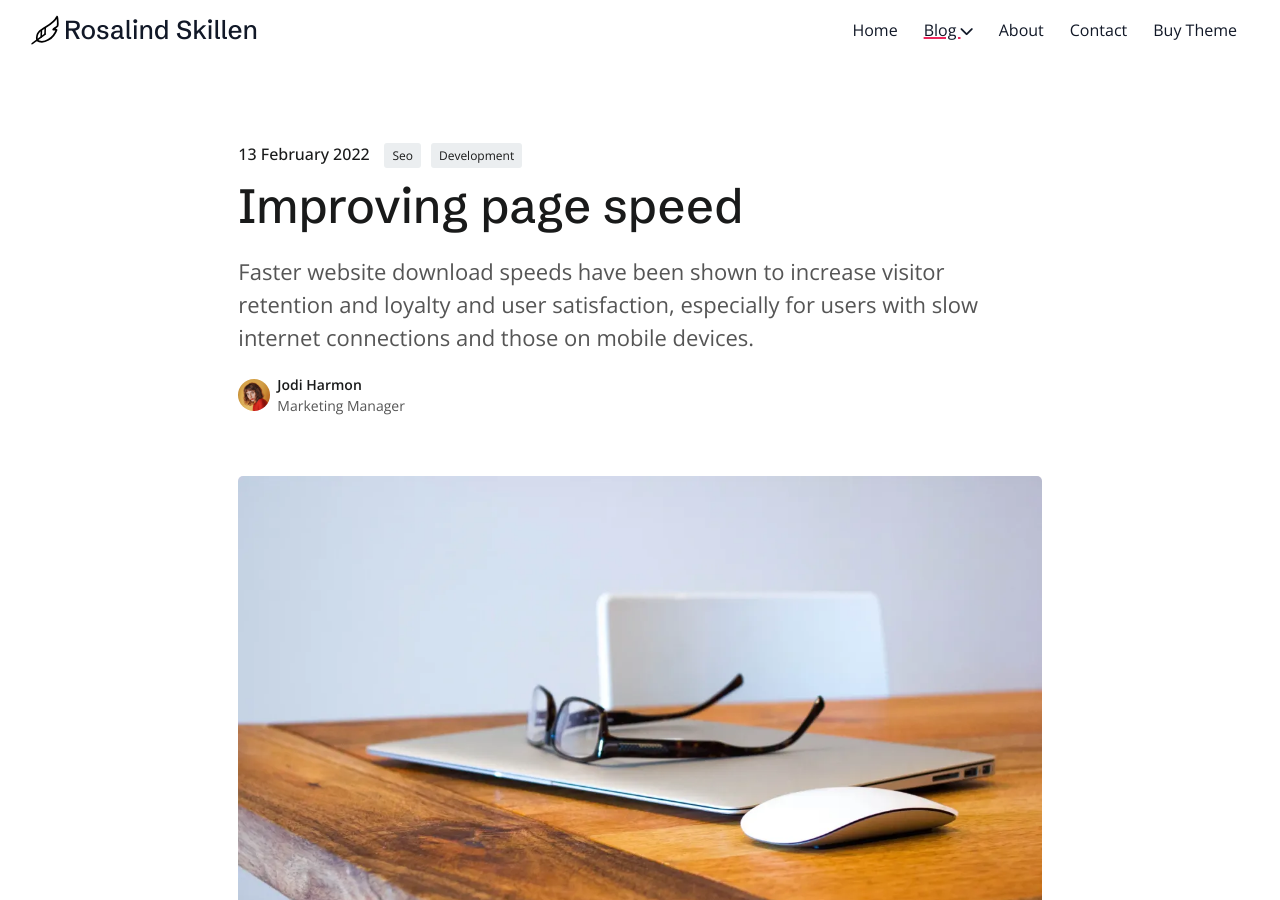
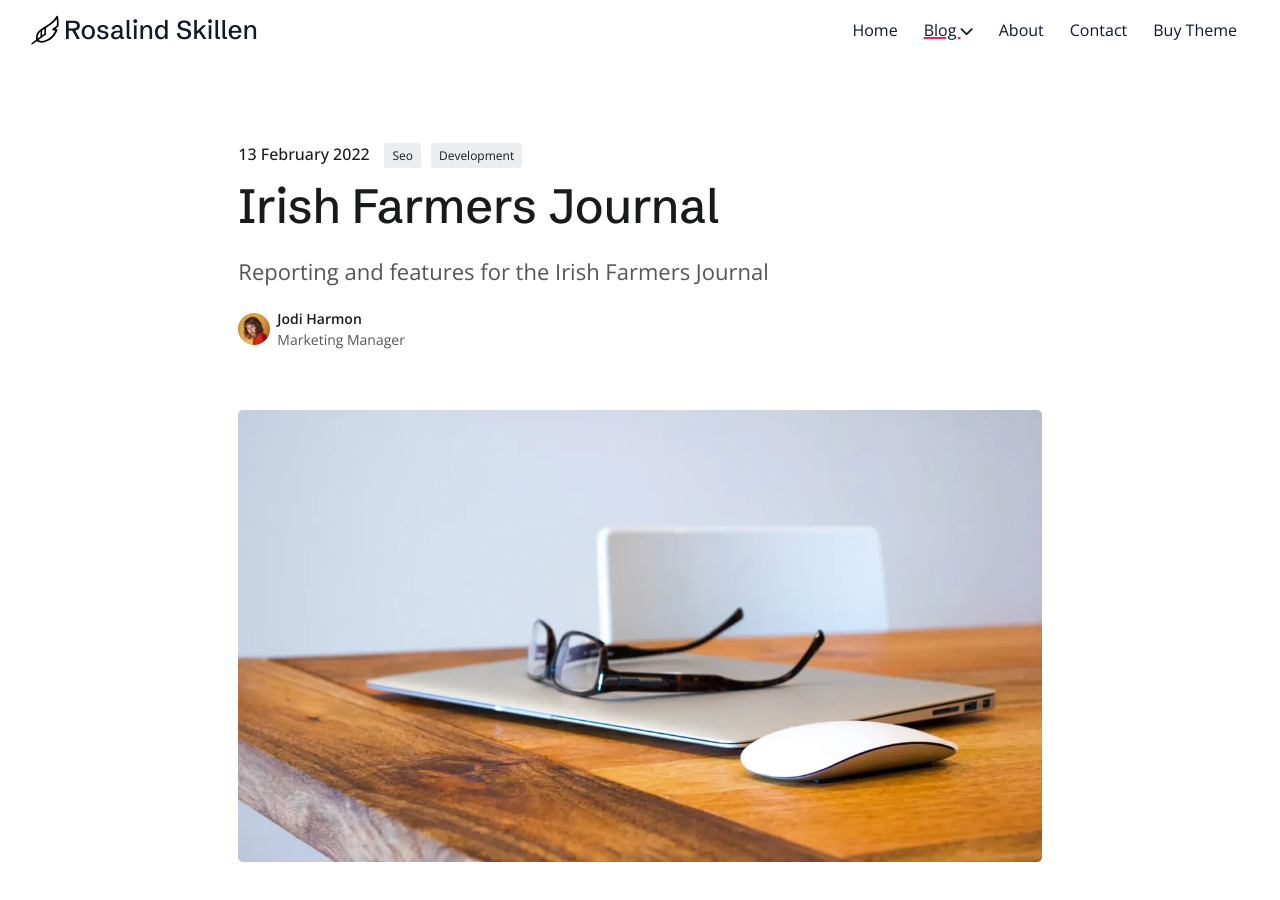
Before and after one commit to rosalindskillen/rosalindskillen.github.io, a Jekyll site: the page built from collections/_posts/2022-02-13-improving-page-speed.md, in a window 1280 px wide and 900 px high. Built offline with Jekyll 4.4.1, drawn with Linux system fonts in a browser that asks for light colours.

```diff
--- a/_data/social.json
+++ b/_data/social.json
@@ -17,7 +17,7 @@
   {
     "title": "Linkedin",
     "fa_icon": "fab fa-linkedin",
-    "url": "www.linkedin.com/in/rosalind-skillen-57b839156/"
+    "url": "https://www.linkedin.com/in/rosalind-skillen-57b839156/"
   },
   {
     "title": "RSS",
--- a/_layouts/home.html
+++ b/_layouts/home.html
@@ -67,7 +67,7 @@ body_classes: page-home
             authors=authors
             categories=categories
             date=card.date
-            url=card.url
+            url=card.custom_url | default: card.url
             weight=card.weight
           %}
         </div>
--- a/collections/_posts/2022-02-13-improving-page-speed.md
+++ b/collections/_posts/2022-02-13-improving-page-speed.md
@@ -1,13 +1,14 @@
 ---
 layout: post
-title: "Improving page speed"
+title: "Irish Farmers Journal"
 date: 2022-02-13T09:49:03Z
 authors: ["Jodi Harmon"]
 categories: ["Seo", "Development"]
-description: Faster website download speeds have been shown to increase visitor retention and loyalty and user satisfaction, especially for users with slow internet connections and those on mobile devices.
+description: "Reporting and features for the Irish Farmers Journal"
 thumbnail: "/assets/images/gen/blog/blog-18-thumbnail.webp"
 image: "/assets/images/gen/blog/blog-18.webp"
 comments: true
+custom_url: "https://www.google.com"
 
 meta_title: Improving page speed with Jekyll
 meta_description: Learn how to improve your Jekyll page speed with these practical tips for your blog.
```
